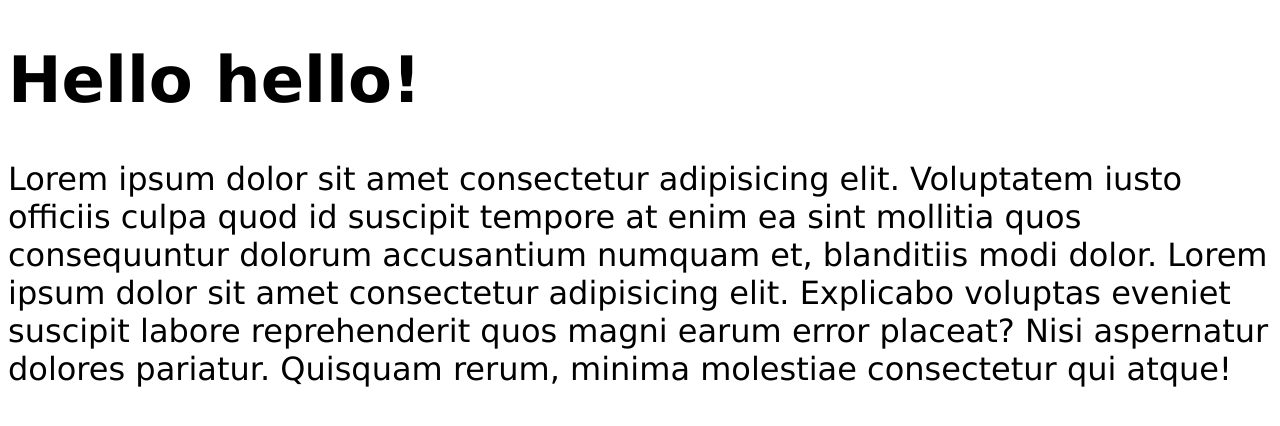
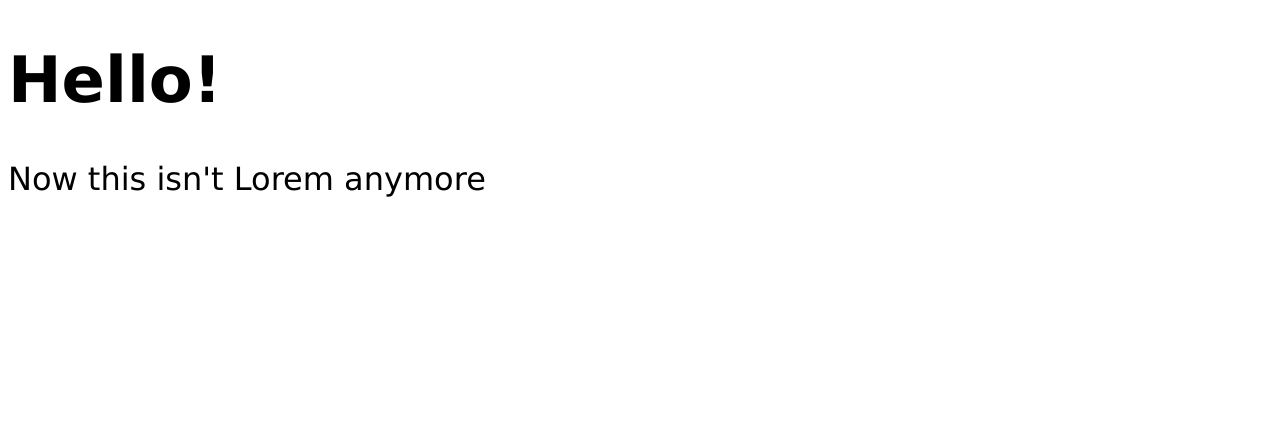
Before and after one commit to Merc1073/JavaScriptDevelopment, a plain HTML site: page index.html in a window 1280 px wide. Drawn offline with Linux system fonts and the light colour scheme.

Commit message:
Learned: Basics
* console.log
* window.alert
* comments
* getElementById

```diff
--- a/index.html
+++ b/index.html
@@ -7,8 +7,8 @@
     <link rel="stylesheet" href="style.css">
 </head>
 <body>
-    <h1>Hello hello!</h1>
-    <p>Lorem ipsum dolor sit amet consectetur adipisicing elit. Voluptatem iusto officiis culpa quod id suscipit tempore at enim ea sint mollitia quos consequuntur dolorum accusantium numquam et, blanditiis modi dolor. Lorem ipsum dolor sit amet consectetur adipisicing elit. Explicabo voluptas eveniet suscipit labore reprehenderit quos magni earum error placeat? Nisi aspernatur dolores pariatur. Quisquam rerum, minima molestiae consectetur qui atque!</p>
+    <h1 id="helloH1">Hello hello!</h1>
+    <p id="loremP1">Lorem ipsum dolor sit amet consectetur adipisicing elit. Voluptatem iusto officiis culpa quod id suscipit tempore at enim ea sint mollitia quos consequuntur dolorum accusantium numquam et, blanditiis modi dolor. Lorem ipsum dolor sit amet consectetur adipisicing elit. Explicabo voluptas eveniet suscipit labore reprehenderit quos magni earum error placeat? Nisi aspernatur dolores pariatur. Quisquam rerum, minima molestiae consectetur qui atque!</p>
     <script src="index.js"></script>
 </body>
 </html>
--- a/index.js
+++ b/index.js
@@ -0,0 +1,14 @@
+console.log(`Hey there`)
+
+//window.alert(`This is an alert`)
+
+// This is a comment
+
+/*
+This is
+a multi line
+comment
+*/
+
+document.getElementById("helloH1").textContent = `Hello!`;
+document.getElementById("loremP1").textContent = `Now this isn't Lorem anymore`;
```
